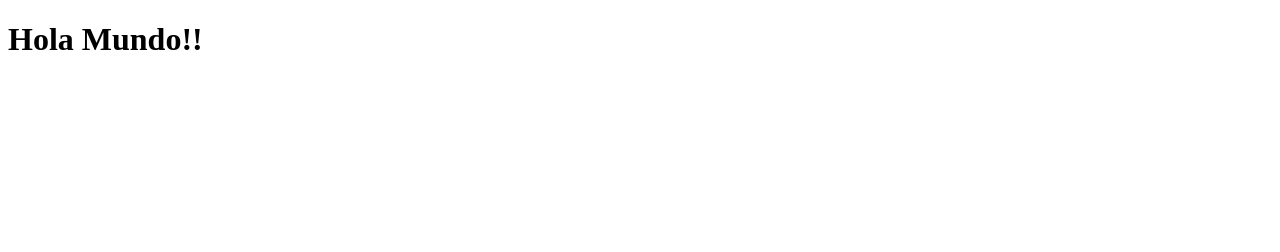
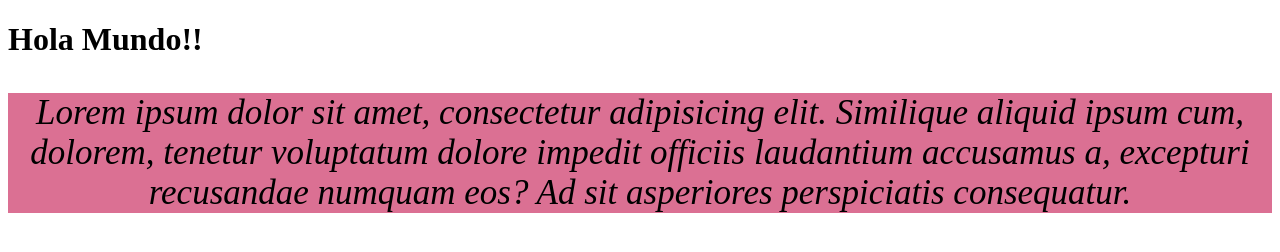
Before and after one commit to AlfaConstanza/repaso_git, a plain HTML site: page index.html in a window 1280 px wide. Drawn offline with Linux system fonts and the light colour scheme.

Commit message:
p en index + css

```diff
--- a/index.html
+++ b/index.html
@@ -4,9 +4,11 @@
     <meta charset="UTF-8">
     <meta http-equiv="X-UA-Compatible" content="IE=edge">
     <meta name="viewport" content="width=device-width, initial-scale=1.0">
+    <link href="style.css" rel="stylesheet">
     <title>Repaso</title>
 </head>
 <body>
     <h1>Hola Mundo!!</h1>
+    <p><i>Lorem ipsum dolor sit amet, consectetur adipisicing elit. Similique aliquid ipsum cum, dolorem, tenetur voluptatum dolore impedit officiis laudantium accusamus a, excepturi recusandae numquam eos? Ad sit asperiores perspiciatis consequatur.</i></p>
 </body>
 </html>
--- a/style.css
+++ b/style.css
@@ -0,0 +1,5 @@
+p {
+  background-color: palevioletred;
+  font-size: 35px;
+  text-align: center;
+}
```
